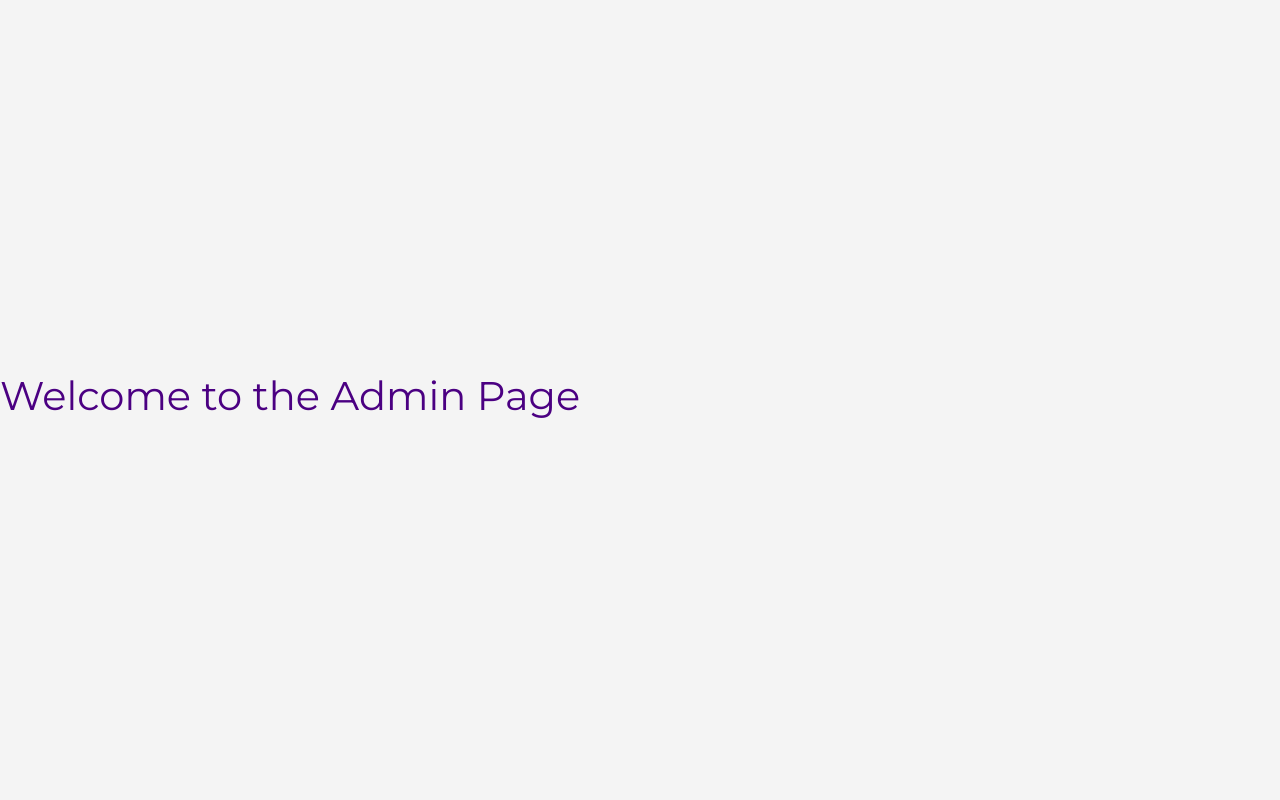
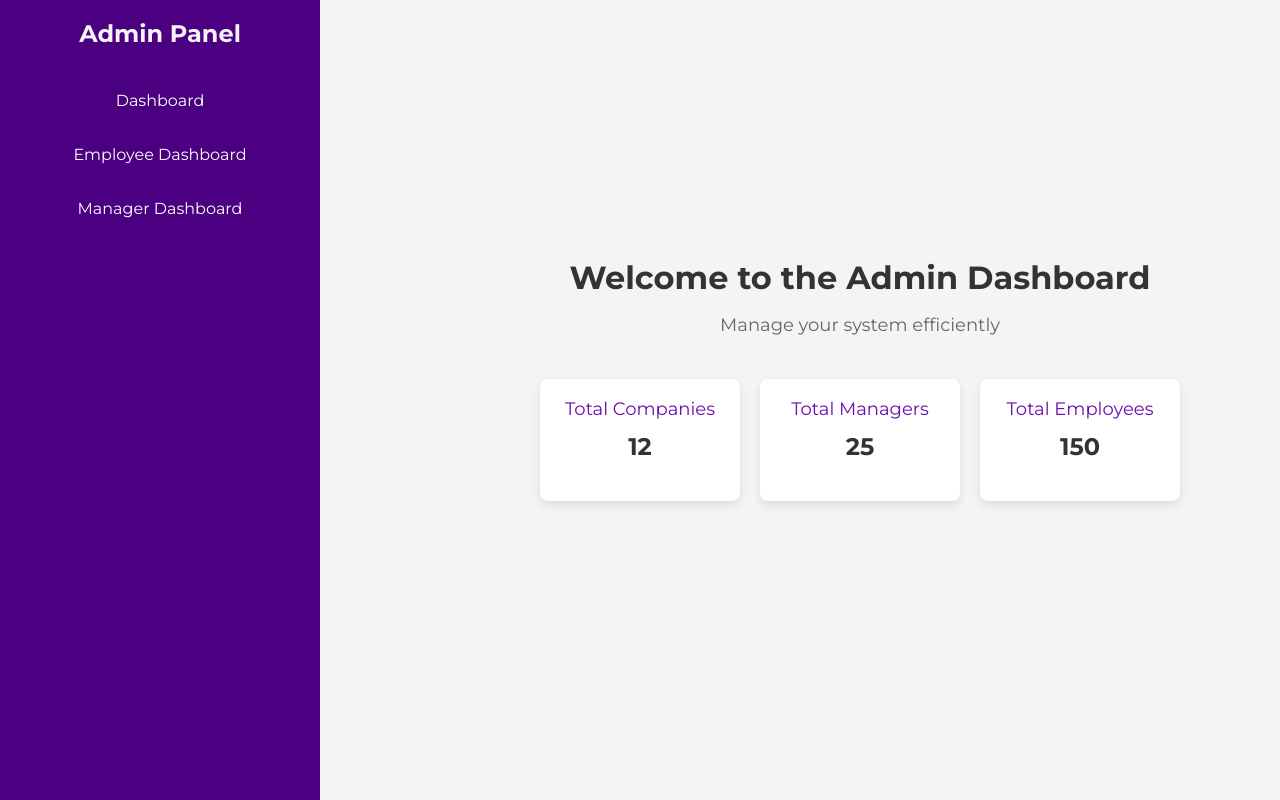
Before and after one commit to imrandurmus/inventory-management-system, a React (Vite) app in the folder frontend/: page /Admin-Dashboard in a window 1280 px wide. Built offline with nearby package versions, Linux system fonts and the light colour scheme.

Commit message:
Manager dashboard and it's components.

```diff
--- /dev/null
+++ b/frontend/src/AdminDashboard/AdminPage.css
@@ -0,0 +1,144 @@
+.admin-dashboard-container {
+  display: flex;
+  height: 100vh;
+  background-color: #F4F4F4;
+}
+
+.sidebar {
+  width: 250px;
+  background-color: #6A0DAD;
+  color: white;
+  padding: 20px;
+  height: 100vh;
+  display: flex;
+  flex-direction: column;
+  align-items: center;
+  position: fixed;
+  left: 0;
+  top: 0;
+}
+
+.sidebar-title {
+  font-size: 24px;
+  font-weight: bold;
+  text-align: center;
+  margin-bottom: 20px;
+}
+
+.sidebar-nav ul {
+  list-style: none;
+  padding: 0;
+  width: 100%;
+}
+
+.sidebar-nav li {
+  margin: 10px 0;
+}
+
+.sidebar-nav a {
+  text-decoration: none;
+  color: white;
+  font-size: 16px;
+  display: block;
+  padding: 10px;
+  text-align: center;
+  border-radius: 5px;
+  transition: background 0.3s ease-in-out;
+}
+
+.sidebar-nav a:hover {
+  background-color: #8A2BE2;
+}
+
+.dashboard-content {
+  flex-grow: 1;
+  display: flex;
+  flex-direction: column;
+  justify-content: center;
+  align-items: center;
+  text-align: center;
+  height: 100vh;
+  margin-left: 500px;
+  padding: 40px;
+}
+
+.dashboard-title {
+  font-size: 32px;
+  font-weight: bold;
+  color: #333;
+  margin-bottom: 15px;
+}
+
+.dashboard-subtitle {
+  font-size: 18px;
+  color: #666;
+  margin-bottom: 40px;
+}
+
+.stats-container {
+  display: flex;
+  justify-content: center;
+  gap: 20px;
+  margin-bottom: 40px;
+  flex-wrap: wrap;
+}
+
+.stat-card {
+  background-color: white;
+  padding: 20px;
+  border-radius: 8px;
+  box-shadow: 0px 4px 10px rgba(0, 0, 0, 0.1);
+  text-align: center;
+  width: 200px;
+}
+
+.stat-card h3 {
+  font-size: 18px;
+  color: #6A0DAD;
+}
+
+.stat-card p {
+  font-size: 24px;
+  font-weight: bold;
+  color: #333;
+  margin-top: 5px;
+}
+
+.quick-actions {
+  display: flex;
+  justify-content: center;
+  gap: 20px;
+}
+
+.action-button {
+  background-color: #6A0DAD;
+  color: white;
+  text-decoration: none;
+  padding: 12px 20px;
+  border-radius: 5px;
+  font-size: 16px;
+  transition: background 0.3s ease-in-out;
+}
+
+.action-button:hover {
+  background-color: #8A2BE2;
+}
+
+@media (max-width: 768px) {
+  .sidebar {
+    width: 200px;
+  }
+
+  .dashboard-content {
+    margin-left: 200px;
+  }
+
+  .stat-card {
+    width: 150px;
+  }
+
+  .action-button {
+    padding: 10px 16px;
+    font-size: 14px;
+  }
+}
--- a/frontend/src/AdminDashboard/AdminPage.tsx
+++ b/frontend/src/AdminDashboard/AdminPage.tsx
@@ -1,9 +1,49 @@
 import React from "react";
+import { Link, Outlet } from "react-router-dom";
+import "./AdminPage.css";
 
 const AdminPage: React.FC = () => {
   return (
-    <div>
-      <h1>Welcome to the Admin Page</h1>
+    <div className="admin-dashboard-container">
+      <aside className="sidebar">
+        <h2 className="sidebar-title">Admin Panel</h2>
+        <nav className="sidebar-nav">
+          <ul>
+            <li><Link to="/Admin-Dashboard">Dashboard</Link></li>
+            {/*<li><Link to="/Admin-Dashboard/manage-companies">Manage Companies</Link></li>
+            <li><Link to="/Admin-Dashboard/manage-managers">Manage Managers</Link></li>*/}
+            <li><Link to="/Employee-Dashboard/home">Employee Dashboard</Link></li>
+            <li><Link to="/Manager-Dashboard/home">Manager Dashboard</Link></li>
+          </ul>
+        </nav>
+      </aside>
+
+      <main className="dashboard-content">
+        <h1 className="dashboard-title">Welcome to the Admin Dashboard</h1>
+        <p className="dashboard-subtitle">Manage your system efficiently</p>
+
+        <div className="stats-container">
+          <div className="stat-card">
+            <h3>Total Companies</h3>
+            <p>12</p>
+          </div>
+          <div className="stat-card">
+            <h3>Total Managers</h3>
+            <p>25</p>
+          </div>
+          <div className="stat-card">
+            <h3>Total Employees</h3>
+            <p>150</p>
+          </div>
+        </div>
+
+        <div className="quick-actions">
+          {/*<Link to="/Admin-Dashboard/manage-companies" className="action-button">Manage Companies</Link>
+          <Link to="/Admin-Dashboard/manage-managers" className="action-button">Manage Managers</Link>*/}
+        </div>
+
+        <Outlet />
+      </main>
     </div>
   );
 };
--- a/frontend/src/App.tsx
+++ b/frontend/src/App.tsx
@@ -37,6 +37,7 @@ import Staff from "./components/Staff.tsx";
 {/*     <Route path="/" element={<Authentication />} />
         <Route path="/dashboard" element={<DashboardRouter />} />
 */}
+
         <Route path="/Admin-Dashboard" element={<AdminPage />} />
         <Route path="/Manager-Dashboard" element={<ManagerPage />} />
         <Route path="/Employee-Dashboard" element={<EmployeePage />} />
@@ -74,6 +75,10 @@ import Staff from "./components/Staff.tsx";
 
         </Route>
 
+         {/* Admin Dashboard Layout */}
+
+
+
         <Route path="/aboutus" element={<AboutUs />} />
         <Route path="/terms-and-conditions" element={<TermsAndConditions />} />
 
```
Also changed, not shown: frontend/src/AdminDashboard/ManageCompanies.css (added, +96 -0 lines), frontend/src/AdminDashboard/ManageCompanies.tsx (added, +88 -0 lines), frontend/src/AdminDashboard/ManageManagers.tsx (added).
